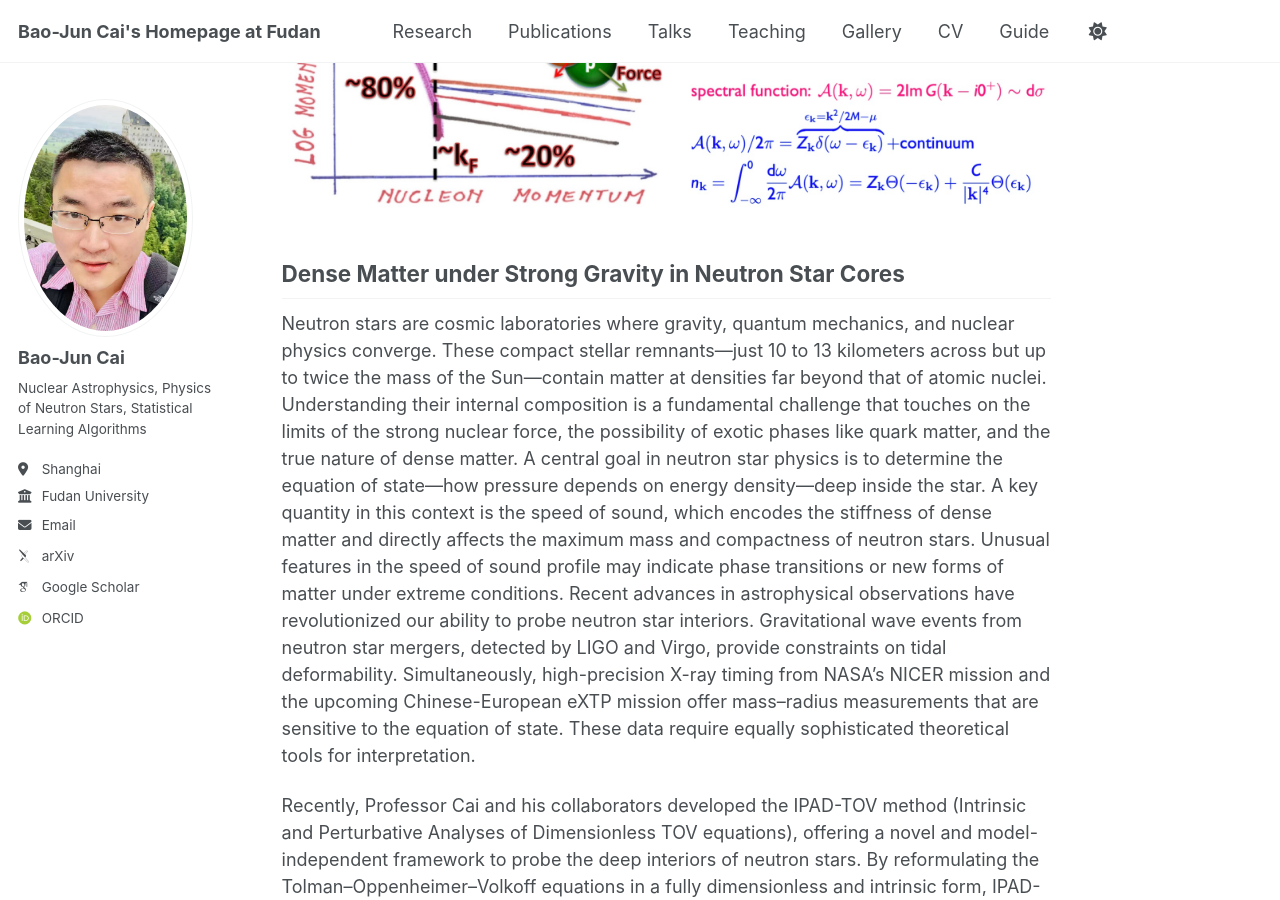
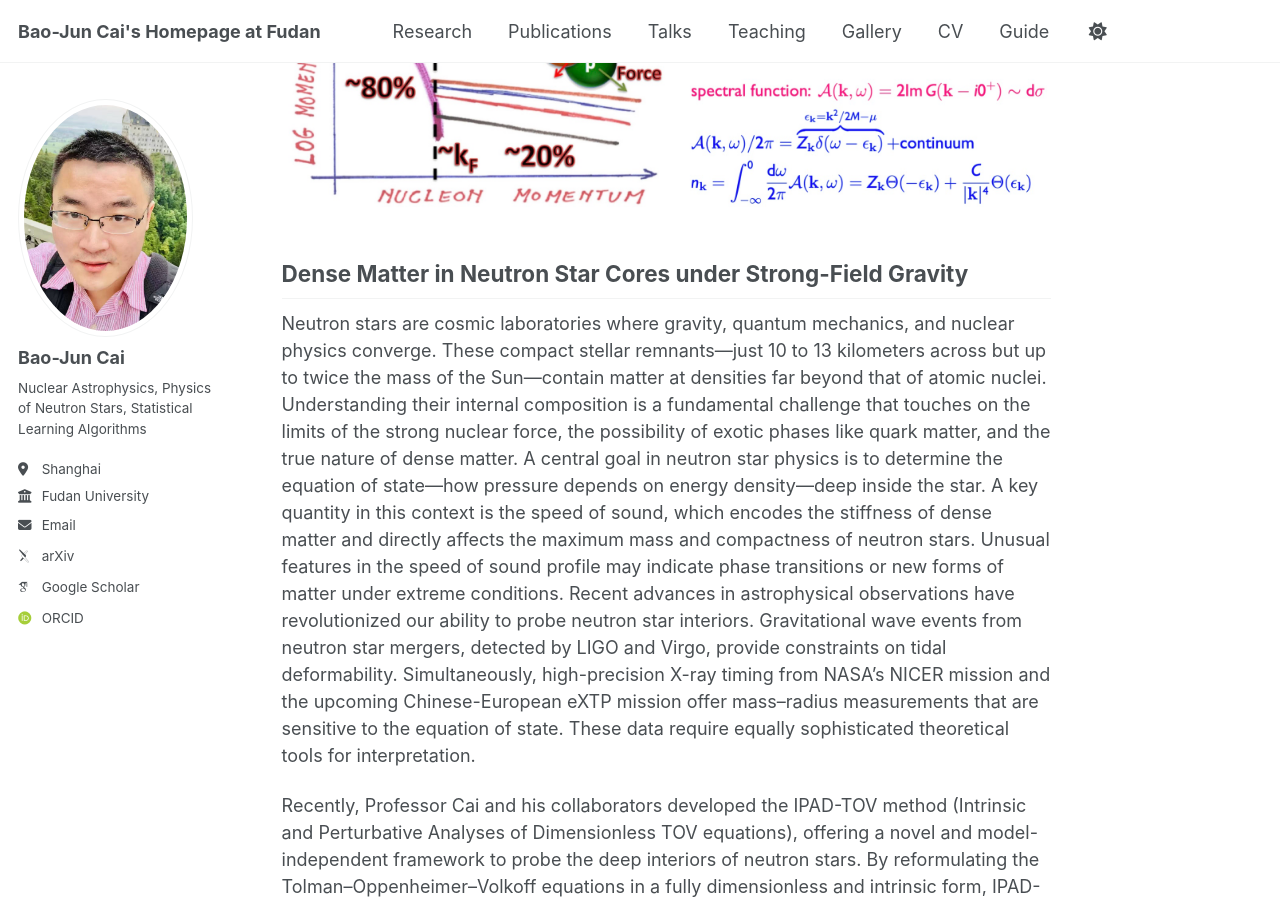
Before and after one commit to bjcai-phys/bjcai-phys.github.io, a Jekyll site: the page built from _pages/research.md, in a window 1280 px wide and 900 px high, scrolled down 1012 px. Built offline with Jekyll 4.4.1, drawn with Linux system fonts in a browser that asks for light colours; some web fonts are replaced.

Commit message:
Update research.md

```diff
--- a/_pages/research.md
+++ b/_pages/research.md
@@ -14,7 +14,7 @@ Professor Cai’s group is investigating novel aspects of NN-SRCs and their wide
 ![Sketch of nucleon momentum distribution, figure taken from <ins>O.Hen et al., RMP, 89, 045002</ins>](https://bjcai-phys.github.io/images/nk-skt.jpg){:width="100%"}
 
 
-## Dense Matter under Strong Gravity in Neutron Star Cores
+## Dense Matter in Neutron Star Cores under Strong-Field Gravity
 
 Neutron stars are cosmic laboratories where gravity, quantum mechanics, and nuclear physics converge. These compact stellar remnants—just 10 to 13 kilometers across but up to twice the mass of the Sun—contain matter at densities far beyond that of atomic nuclei. Understanding their internal composition is a fundamental challenge that touches on the limits of the strong nuclear force, the possibility of exotic phases like quark matter, and the true nature of dense matter. A central goal in neutron star physics is to determine the equation of state—how pressure depends on energy density—deep inside the star. A key quantity in this context is the speed of sound, which encodes the stiffness of dense matter and directly affects the maximum mass and compactness of neutron stars. Unusual features in the speed of sound profile may indicate phase transitions or new forms of matter under extreme conditions. Recent advances in astrophysical observations have revolutionized our ability to probe neutron star interiors. Gravitational wave events from neutron star mergers, detected by LIGO and Virgo, provide constraints on tidal deformability. Simultaneously, high-precision X-ray timing from NASA’s NICER mission and the upcoming Chinese-European eXTP mission offer mass–radius measurements that are sensitive to the equation of state. These data require equally sophisticated theoretical tools for interpretation.
 
```
